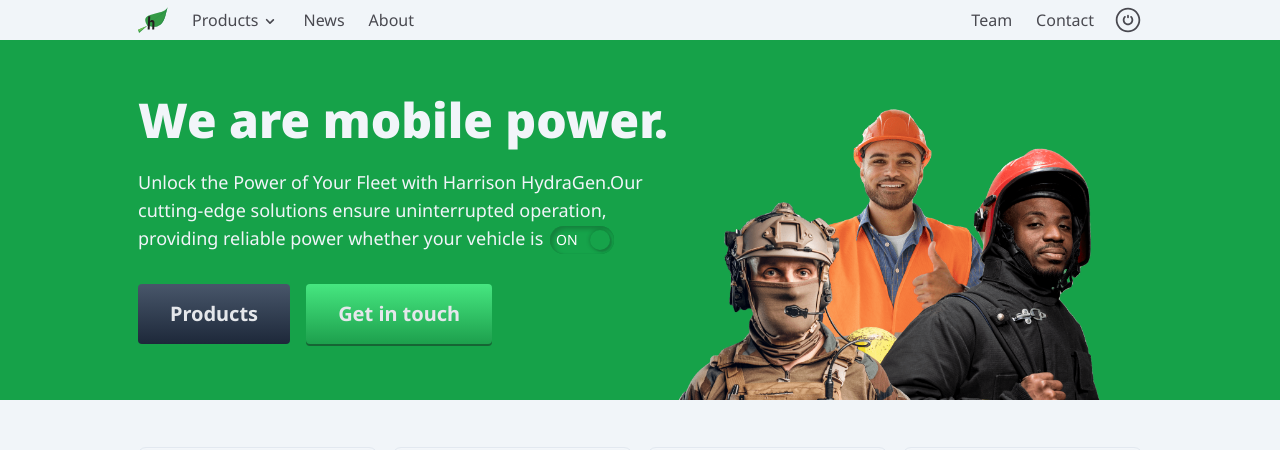
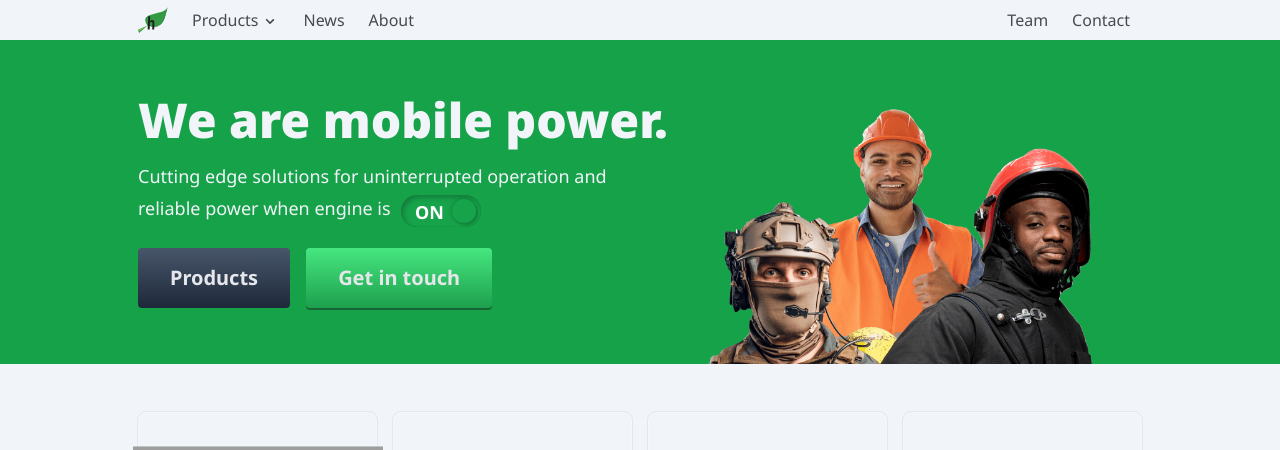
Before and after one commit to betaluis/hhg-website, a Next.js app: page / in a window 1280 px wide. Shown: the top 450 px of the page. Built offline with nearby package versions, Linux system fonts and the light colour scheme; grey boxes are pictures that could not be loaded.

Commit message:
Changes to the power button. Removed nav button.

```diff
--- a/app/globals.css
+++ b/app/globals.css
@@ -258,7 +258,7 @@
 }
 @media screen and (max-width: 1026px) {
     .bg_people {
-        background-position: 420px 100px;
+        background-position: 420px 120px;
     }
 }
 @media screen and (max-width: 779px) {
@@ -273,16 +273,16 @@
 }
 @media screen and (max-width: 640px) {
     .bg_people {
-        background: url('/military-min.png') 25% 470px no-repeat, url("/construction-worker-min.png") 55% 470px no-repeat, url("/fire-min.png") 80% 470px no-repeat;
+        background: url('/military-min.png') 25% 500px no-repeat, url("/construction-worker-min.png") 55% 500px no-repeat, url("/fire-min.png") 80% 500px no-repeat;
         background-size: 140px auto;
         -webkit-background-size: 140px auto;
         -moz-background-size: 140px auto;
         -o-background-size: 140px auto;
     }
 }
-@media screen and (max-width: 404px) {
+@media screen and (max-width: 427px) {
     .bg_people {
-        background: url('/military-min.png') 25% 480px no-repeat, url("/construction-worker-min.png") 55% 480px no-repeat, url("/fire-min.png") 80% 480px no-repeat;
+        background: url('/military-min.png') 25% 520px no-repeat, url("/construction-worker-min.png") 55% 520px no-repeat, url("/fire-min.png") 80% 520px no-repeat;
         background-size: 140px auto;
         -webkit-background-size: 140px auto;
         -moz-background-size: 140px auto;
@@ -291,7 +291,7 @@
 }
 @media screen and (max-width: 371px) {
     .bg_people {
-        background: url('/military-min.png') 15% 520px no-repeat, url("/construction-worker-min.png") 60% 520px no-repeat, url("/fire-min.png") 90% 520px no-repeat;
+        background: url('/military-min.png') 15% 580px no-repeat, url("/construction-worker-min.png") 60% 580px no-repeat, url("/fire-min.png") 90% 580px no-repeat;
         background-size: 140px auto;
         -webkit-background-size: 140px auto;
         -moz-background-size: 140px auto;
--- a/app/page.tsx
+++ b/app/page.tsx
@@ -21,14 +21,15 @@
                                         We are mobile power.
                                     </Heading>
                                 </div>
-                                <div className="relative py-4 max-w-lg m-auto sm:m-0">
+                                <div className="py-2 max-w-lg m-auto sm:m-0">
                                     <Text color="light" classes="pt-2 pb-2 text-content-light-2">
-                                        <span>Unlock the Power of Your Fleet with Harrison HydraGen.</span>
-                                        <span>Our cutting-edge solutions ensure uninterrupted operation, providing reliable power whether your vehicle is</span>
+                                        <div className="relative sm:leading-8">
+                                            Cutting edge solutions for uninterrupted operation and reliable power when engine is
+                                            <div className="relative pt-4 sm:bottom-[-12px] sm:absolute sm:right-[50%] lg:right-[33%]">
+                                                <PowerButton type="pill" />
+                                            </div>
+                                        </div>
                                     </Text>
-                                    <div className="absolute bottom-4 right-9">
-                                        <PowerButton type="pill" />
-                                    </div>
                                 </div>
                                 <div className="mt-2 flex flex-col sm:flex-row gap-4">
                                     <Button
--- a/components/Navbar.tsx
+++ b/components/Navbar.tsx
@@ -80,9 +80,6 @@
                     </Link>
                     <NavList links={leftNavItems} mr={true} />
                     <NavList links={rightNavItems} />
-                    <div className="ml-2">
-                        <PowerButton type="small" />
-                    </div>
                 </div>
             </Container>
 
--- a/components/PowerButton.tsx
+++ b/components/PowerButton.tsx
@@ -3,11 +3,10 @@
 import { useState } from "react";
 
 interface Props {
-    size?: 8 | 10 | 12 | 14 | 16 | 18 | 20 | 24 | 28 | 32 | 36 | 40 | 44;
     type?: "small" | "pill" | "large";
 }
 
-const PowerButton = ({ size = 32, type = "large" }: Props) => {
+const PowerButton = ({ type = "large" }: Props) => {
 
     const [isOn, setIsOn] = useState(true);
 
@@ -34,31 +33,31 @@
         <div
             onClick={handleClick}
             className="
-                relative bg-green-600 inline-block w-16 h-7 rounded-full cursor-pointer
-                shadow-[inset_3px_3px_4px_0_rgba(21,128,61,1),inset_0px_0px_1px_0_rgba(0,0,0,0.25)]
+                relative bg-green-600 inline-block w-20 h-8 rounded-full cursor-pointer
+                shadow-[inset_3px_3px_4px_0_rgba(21,128,61,1),inset_0px_0px_1px_0_rgba(0,0,0,0.4)]
             ">
             <div
                 className={`
-                    absolute h-5 w-5 rounded-full top-1/2
-                    -translate-y-1/2 translate-x-1 transition-transform ease-in-out duration-300
-                    z-10 bg-green-600 shadow-[2px_2px_2px_0_rgba(21,128,61,1),0px_0px_4px_0_rgba(0,0,0,0.25)]
-                    ${ isOn ? "translate-x-10" : "translate-x-1" }
+                    absolute h-6 w-6 rounded-full top-1/2 right-0
+                    -translate-y-1/2 transition-transform ease-in-out duration-300
+                    z-10 shadow-[2px_2px_2px_0_rgba(21,128,61,1),0px_0px_4px_0_rgba(0,0,0,0.25)]
+                    ${ isOn ? "bg-green-600 translate-x-[-5px]" : "bg-gray-200 -translate-x-[52px]" }
                 `}
             ></div>
             <div
                 className={`
-                    absolute right-[8px] top-[3.8px] text-sm
-                    transition-all duration-300 text-white
-                    ${ isOn ? "opacity-0" : "opacity-100 right-[12px]" }
+                    absolute top-[3px]
+                    transition-all text-lg font-bold duration-300 text-white
+                    ${ isOn ? "opacity-0 right-[6px]" : "opacity-100 right-[12px]" }
                 `}
             >
                 OFF
             </div>
             <div
                 className={`
-                    absolute left-[6px] top-[3.8px]
-                    text-sm transition-all duration-300 text-white
-                    ${ isOn ? "opacity-100 left-[10px]" : "opacity-0" }
+                    absolute top-[3px]
+                    text-lg font-bold transition-all duration-300 text-white
+                    ${ isOn ? "opacity-100 left-[14px]" : "opacity-0 left-[8px]" }
                 `}
             >
                 ON
```
